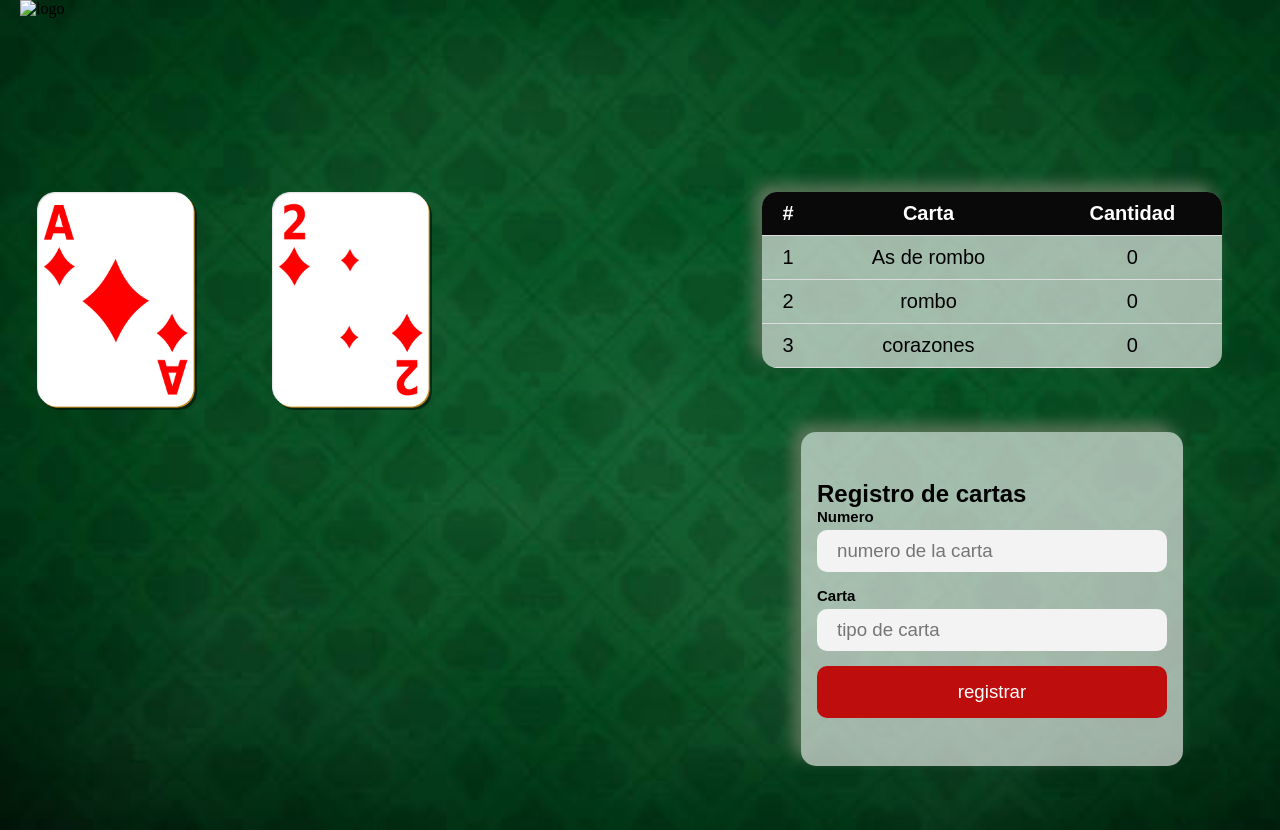
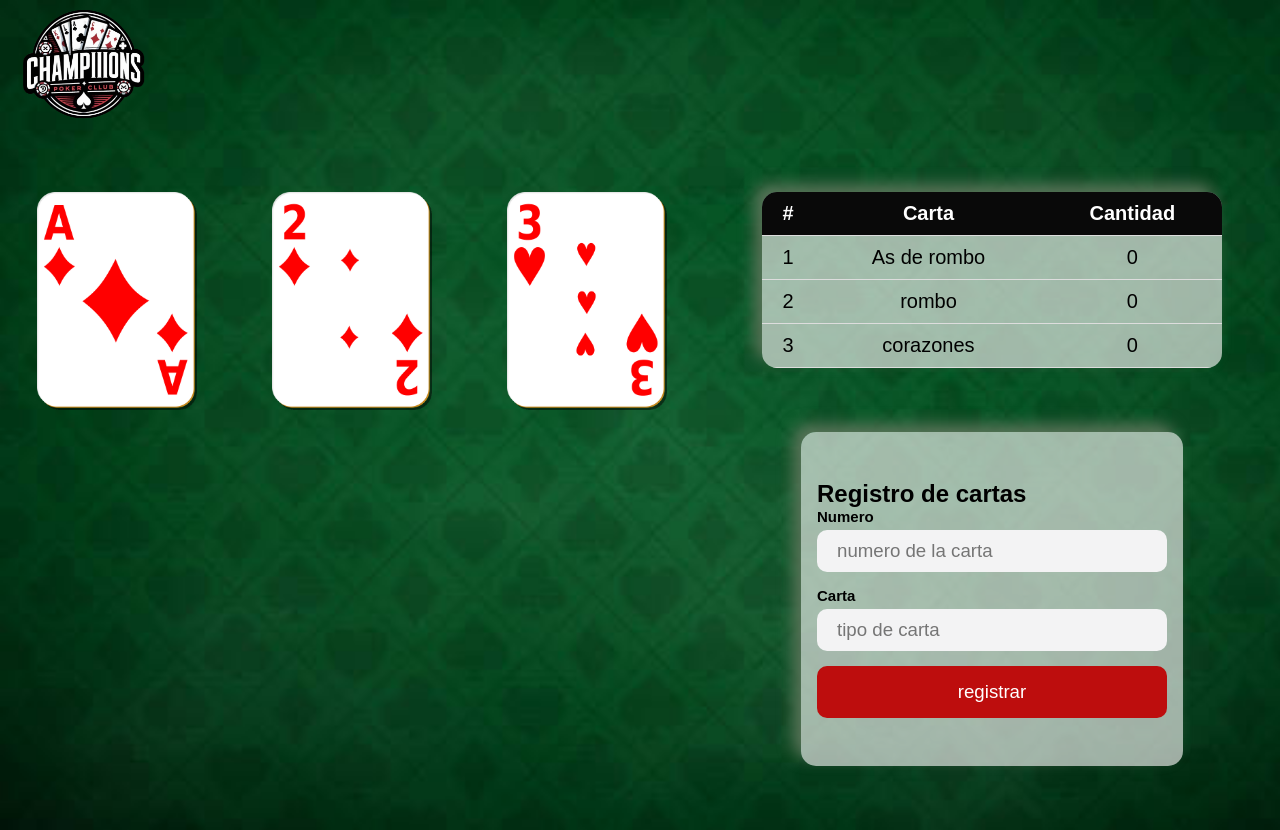
Before and after one commit to AlexBl21/parcialPoker, a plain HTML site: page cartas.html in a window 1280 px wide. Drawn offline with Linux system fonts and the light colour scheme; the site is published under a folder, as on GitHub Pages, so addresses that start at the root find nothing.

Commit message:
Update cartas.html

```diff
--- a/cartas.html
+++ b/cartas.html
@@ -9,7 +9,7 @@
 <body>
     <header>
         <div class="logo">
-            <img src="/img/logo.png" alt="logo">
+            <img src="img/logo.png" alt="logo">
         </div>
     </header>
     <main>
@@ -20,7 +20,7 @@
             <img src="img/2.png" alt="">
         </div>
         <div class="card">
-            <img src="/img/3.png" alt="">
+            <img src="img/3.png" alt="">
         </div>
     </main>
     <aside>
```
